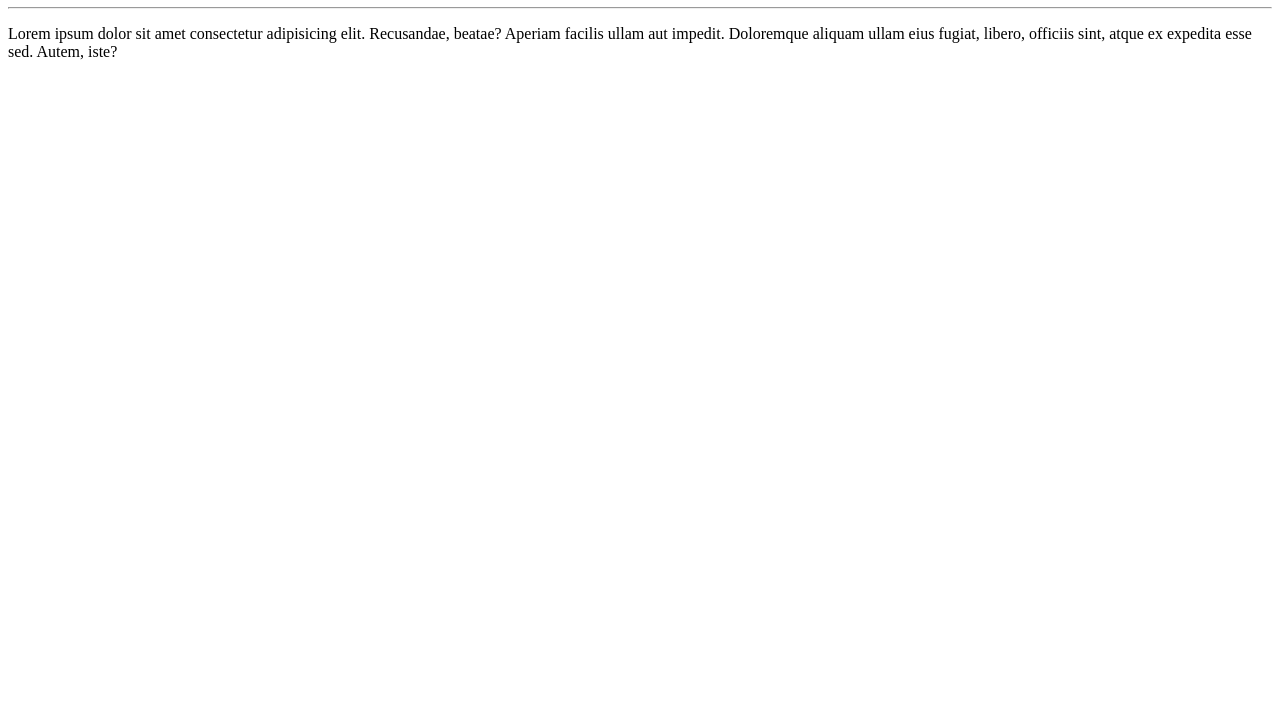
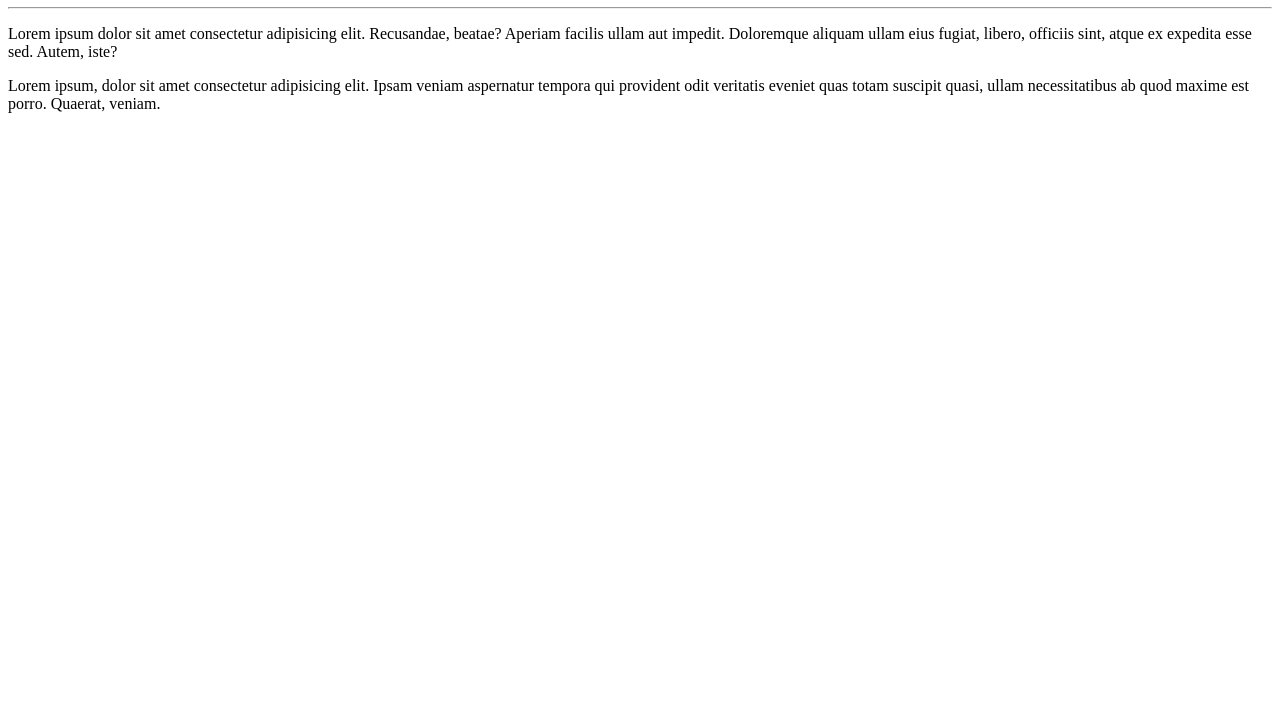
Before and after one commit to Arkaniss-Io/Ola-mundo, a plain HTML site: page Site Exemplo/Index.html in a window 1280 px wide. Shown: the part 73-800 px from the top of the page. Drawn offline with Linux system fonts and the light colour scheme.

Commit message:
Adicionei um paragrafo

```diff
--- a/Site Exemplo/Index.html
+++ b/Site Exemplo/Index.html
@@ -9,5 +9,6 @@
     <h1>Olá,mundo</h1>
     <hr>
     <p>Lorem ipsum dolor sit amet consectetur adipisicing elit. Recusandae, beatae? Aperiam facilis ullam aut impedit. Doloremque aliquam ullam eius fugiat, libero, officiis sint, atque ex expedita esse sed. Autem, iste?</p>
+    <p>Lorem ipsum, dolor sit amet consectetur adipisicing elit. Ipsam veniam aspernatur tempora qui provident odit veritatis eveniet quas totam suscipit quasi, ullam necessitatibus ab quod maxime est porro. Quaerat, veniam.</p>
 </body>
 </html>
```
